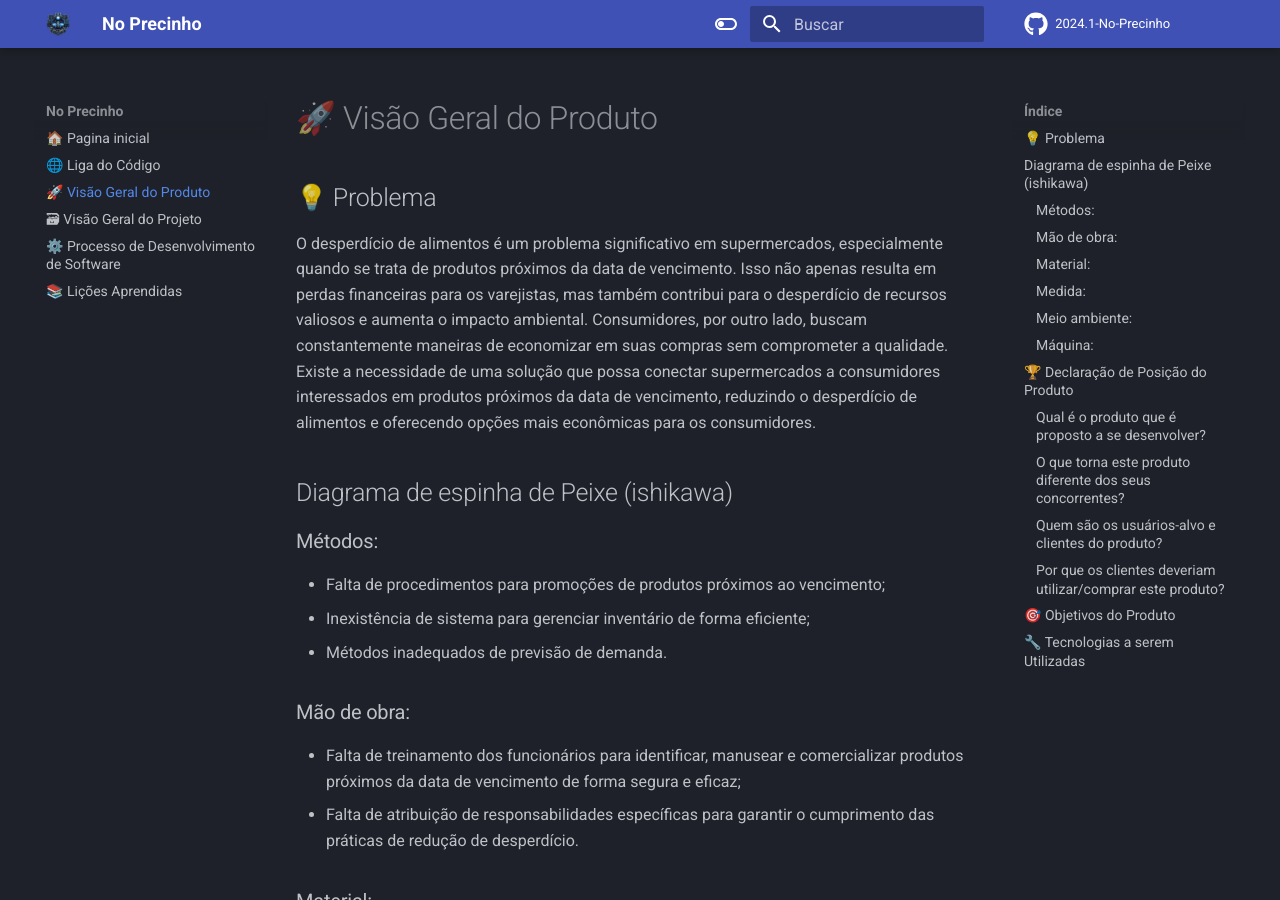
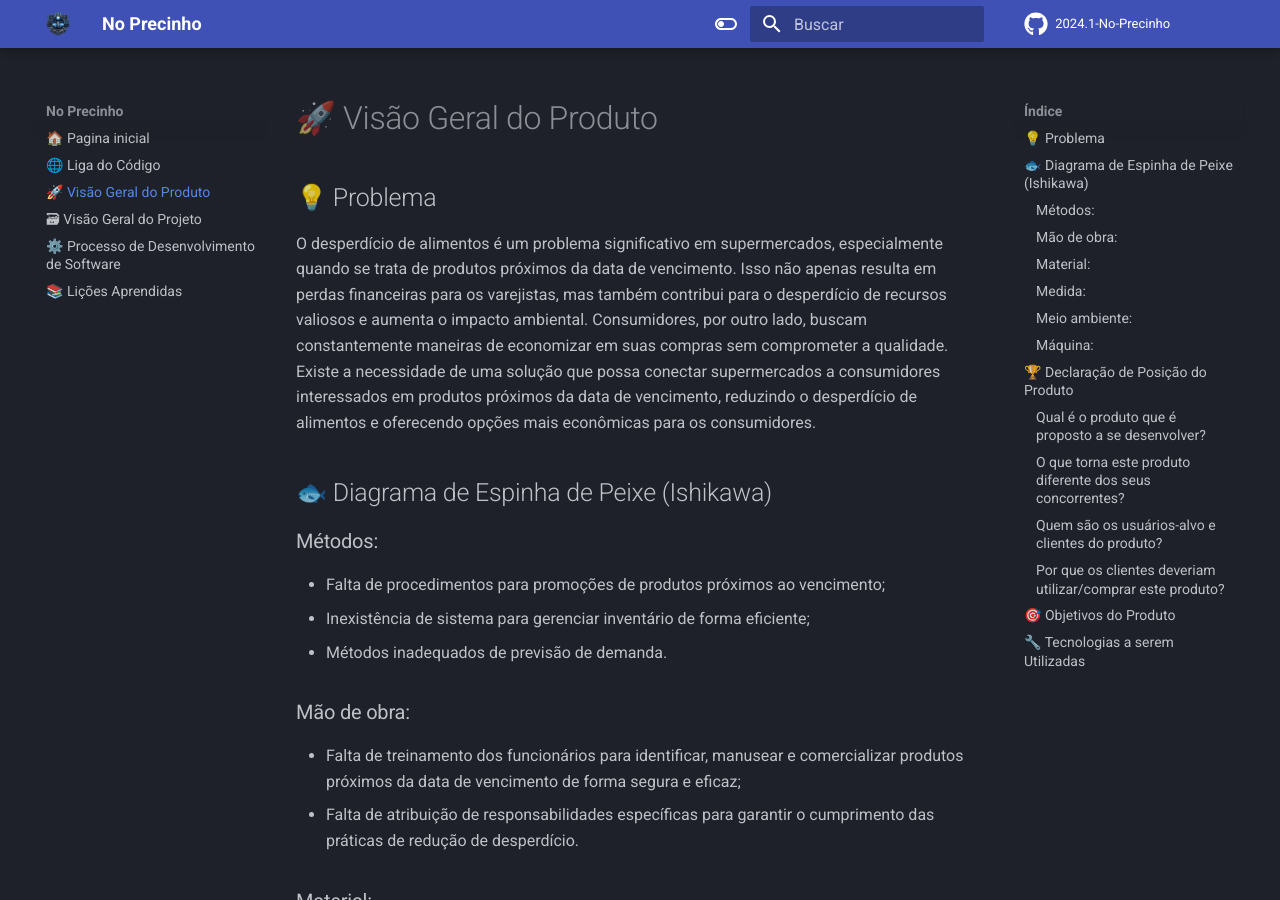
Before and after one commit to mdsreq-fga-unb/2024.1-No-Precinho, an MkDocs documentation site: the page built from docs/docs/visao-geral-produto.md, in a window 1280 px wide and 900 px high. Built offline with MkDocs 1.6.1 and Material for MkDocs 9.7.7, drawn with Linux system fonts in a browser that asks for light colours; comment, search, counter and statistics services are not loaded.

Commit message:
style: improve subsection title

```diff
--- a/docs/docs/visao-geral-produto.md
+++ b/docs/docs/visao-geral-produto.md
@@ -12,7 +12,7 @@ uma solução que possa conectar supermercados a consumidores interessados em
 produtos próximos da data de vencimento, reduzindo o desperdício de alimentos e
 oferecendo opções mais econômicas para os consumidores.
 
-## Diagrama de espinha de Peixe (ishikawa)
+## 🐟 Diagrama de Espinha de Peixe (Ishikawa)
 
 ### Métodos:
 
```
